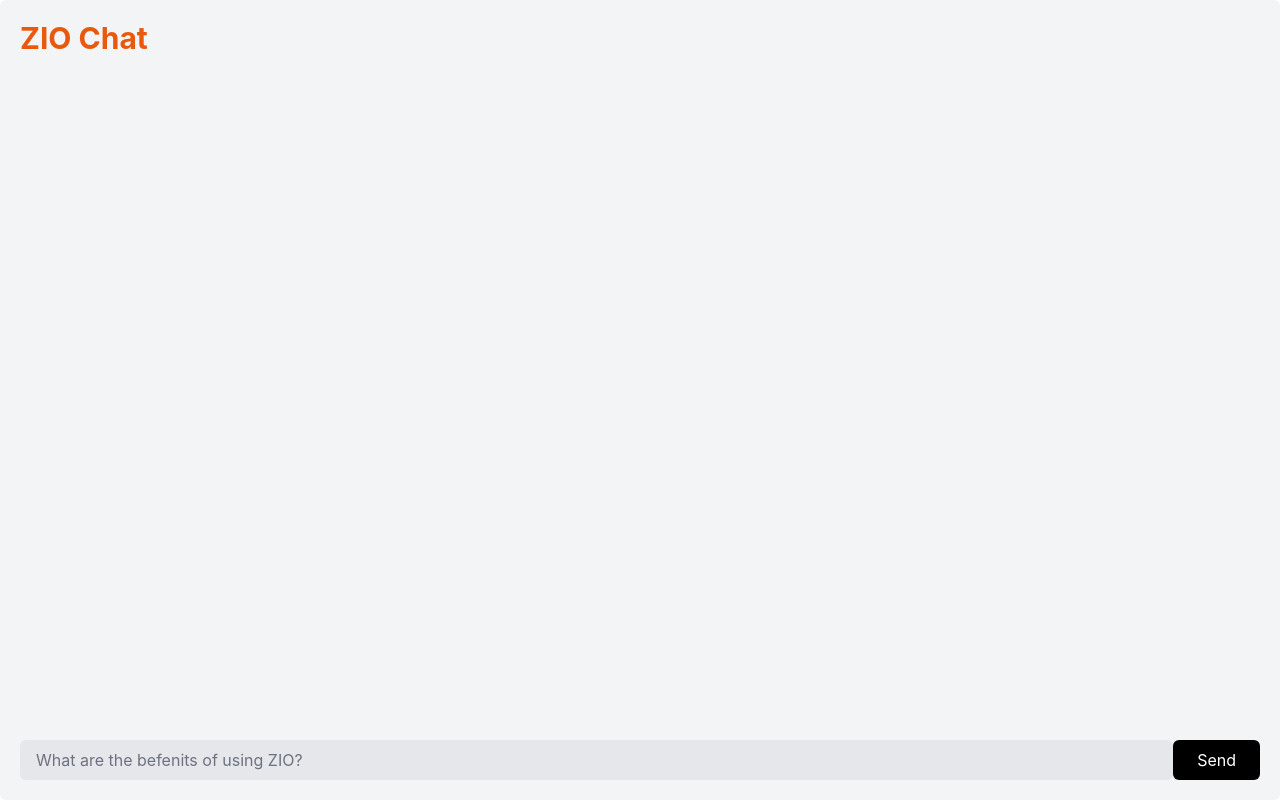
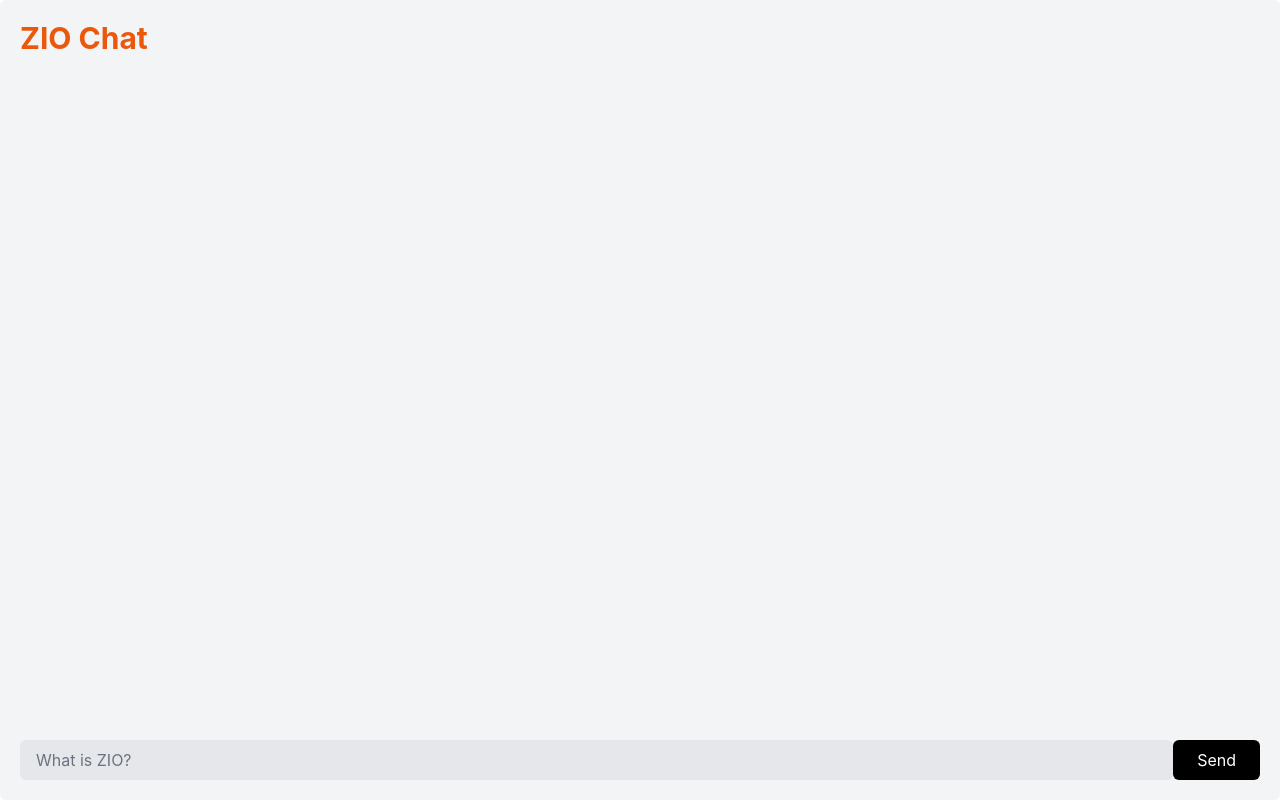
Before and after one commit to bytebrainai/bytebrain, a React (Create React App) app in the folder zio-chat-client/: page / in a window 1280 px wide. Built offline with nearby package versions, Linux system fonts and the light colour scheme.

Commit message:
add reverse proxy.

```diff
--- a/zio-chat-client/src/index.js
+++ b/zio-chat-client/src/index.js
@@ -10,9 +10,9 @@ root.render(
   <React.StrictMode>
     <ChatPrompt
         title="ZIO Chat"
-        defaultQuestion="What are the befenits of using ZIO?"
+        defaultQuestion="What is ZIO?"
         websocketHost=""
-        websocketPort="8081"
+        websocketPort="80"
         websocketEndpoint="/chat"
      />
   </React.StrictMode>
--- a/zio-chat-client/src/stories/ChatPrompt/ChatPrompt.jsx
+++ b/zio-chat-client/src/stories/ChatPrompt/ChatPrompt.jsx
@@ -32,7 +32,9 @@ export const ChatPrompt = (props) => {
   }
 
   const handleClick = () => {
-    const ws = new WebSocket("ws://" + (websocketHost || window.location.hostname) + ":" + websocketPort + websocketEndpoint)
+    const host = websocketHost || window.location.hostname;
+    const port = websocketPort === 80 ? "" : ":" + websocketPort;
+    const ws = new WebSocket("ws://" + host+ port + websocketEndpoint)
     ws.onopen = (event) => {
       setMessages(messages => messages.concat([
         {
```
Also changed, not shown: 2 other files (tests, documents, lock files or other folders).
